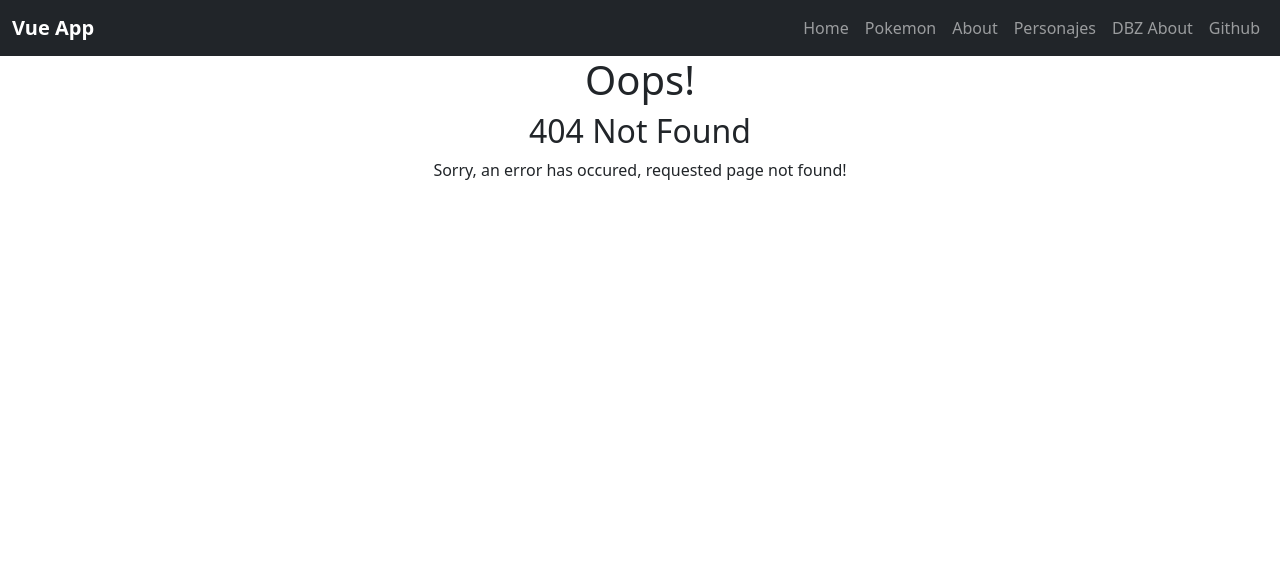
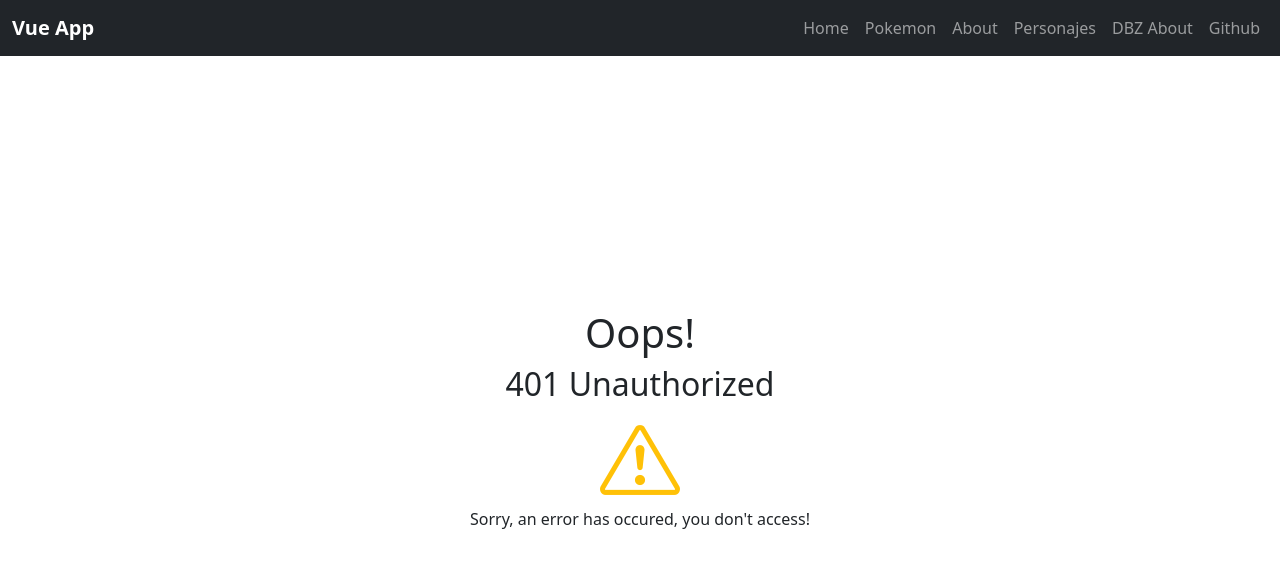
Before and after one commit to jcvue/curso-05-rutas-ciclo, a Vue app: page /401 in a window 1280 px wide. Before the commit this address had no page. Shown: the top 568 px of the page. Built offline with nearby package versions, Linux system fonts and the light colour scheme.

Commit message:
feat(router): Implementación de guard global síncrono.
- Instalación de bootstrap Icons.
- Creación de la página UnauthorizedPage.

```diff
--- a/package.json
+++ b/package.json
@@ -10,6 +10,7 @@
   "dependencies": {
     "@popperjs/core": "^2.10.2",
     "bootstrap": "^5.1.3",
+    "bootstrap-icons": "^1.7.0",
     "core-js": "^3.6.5",
     "vue": "^3.0.0",
     "vue-router": "4"
--- a/src/main.ts
+++ b/src/main.ts
@@ -3,6 +3,7 @@ import App from './App.vue';
 import router from './router/router';
 
 import 'bootstrap/dist/css/bootstrap.min.css';
+import 'bootstrap-icons/font/bootstrap-icons.css';
 import 'bootstrap';
 
 createApp(App).use(router).mount('#app');
--- a/src/modules/shared/pages/NotFoundPage.vue
+++ b/src/modules/shared/pages/NotFoundPage.vue
@@ -1,13 +1,17 @@
 <template>
-    <section class="container">
-        <div class="row text-center">
-            <div class="col-6 offset-3 col-sm-8 offset-sm-2">
-                <h1>Oops!</h1>
-                <h2>404 Not Found</h2>
-                <div>
-                    Sorry, an error has occured, requested page not found!
-                </div>
-            </div>
-        </div>
+    <section class="section-404">
+        <h1>Oops!</h1>
+        <h2>404 Not Found</h2>
+        <i class="bi bi-x-octagon text-danger display-1"></i>
+        <p>Sorry, an error has occured, requested page not found!</p>
     </section>
 </template>
+
+<style scoped>
+.section-404 {
+    min-height: 100%;
+    display: flex;
+    flex-direction: column;
+    justify-content: center;
+}
+</style>
--- /dev/null
+++ b/src/modules/shared/pages/UnauthorizedPage.vue
@@ -0,0 +1,17 @@
+<template>
+    <section class="section-401">
+        <h1>Oops!</h1>
+        <h2>401 Unauthorized</h2>
+        <i class="bi bi-exclamation-triangle text-warning display-1"></i>
+        <p>Sorry, an error has occured, you don't access!</p>
+    </section>
+</template>
+
+<style scoped>
+.section-401 {
+    min-height: 100%;
+    display: flex;
+    flex-direction: column;
+    justify-content: center;
+}
+</style>
--- a/src/router/router.ts
+++ b/src/router/router.ts
@@ -75,6 +75,12 @@ const routes: RouteRecordRaw[] = [
         ],
     },
     {
+        path: '/401',
+        name: '401',
+        component: () =>
+            import(/* webpackChunkName: "401Page" */ '@/modules/shared/pages/UnauthorizedPage.vue'),
+    },
+    {
         path: '/:pathMatch(.*)*',
         name: 'not-found',
         component: () =>
@@ -89,4 +95,11 @@ const router = createRouter({
     routes,
 });
 
+// Guard global síncrono
+router.beforeEach((to, from, next) => {
+    if (to.fullPath === '/401') return next();
+    const rand = Math.random() * 100;
+    rand >= 30 ? next() : next({ name: '401' });
+});
+
 export default router;
```
Also changed, not shown: 1 other file (tests, documents, lock files or other folders).
